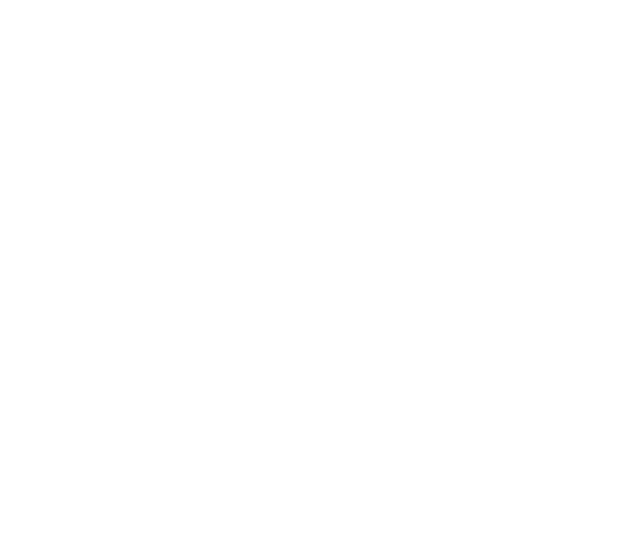
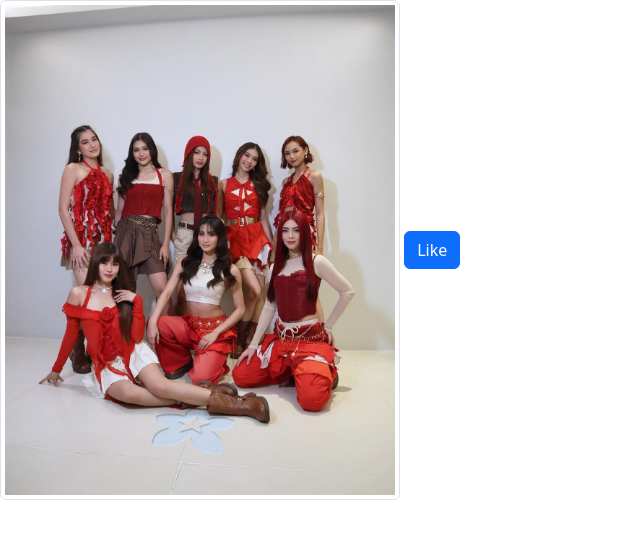
Before and after one commit to renzjohn06/renzjohn06.github.io, a plain HTML site: page index.html in a window 1280 px wide. Shown: the whole page, without its empty margins (0-640 px from the left). Drawn offline with nearby package versions, Linux system fonts and the light colour scheme.

Commit message:
Update index.html

```diff
--- a/index.html
+++ b/index.html
@@ -6,5 +6,14 @@
      <script src="https://cdn.jsdelivr.net/npm/bootstrap@5.3.3/dist/js/bootstrap.bundle.min.js" integrity="sha384-YvpcrYf0tY3lHB60NNkmXc5s9fDVZLESaAA55NDzOxhy9GkcIdslK1eN7N6jIeHz" crossorigin="anonymous"></script>
     </head>
   <body></body>
+    <div class="counter">
+      <div class="row">
+      <div class="col-6">
+             <img src="bini.png" class="img-thumbnail"style="width:400px;height:500px;"/>
+             <button class="btn btn-primary" type="button"> Like </button>
+           </div>
+         </div>
+       </div>
+     </body>
 
 </html>
```
